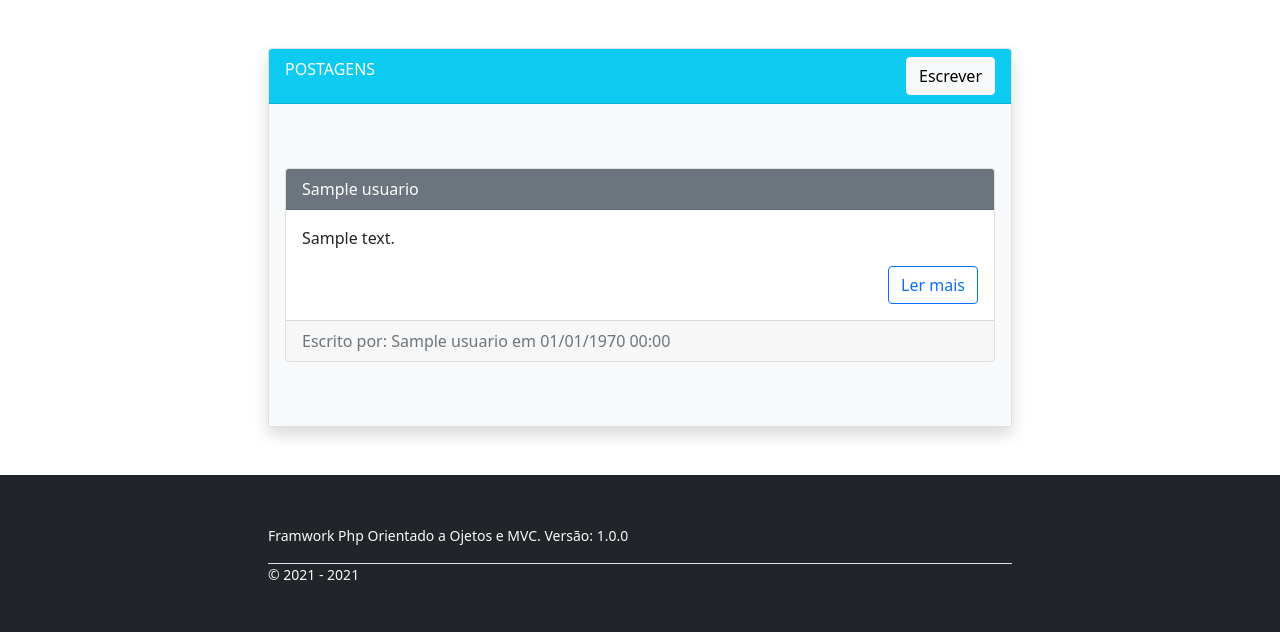
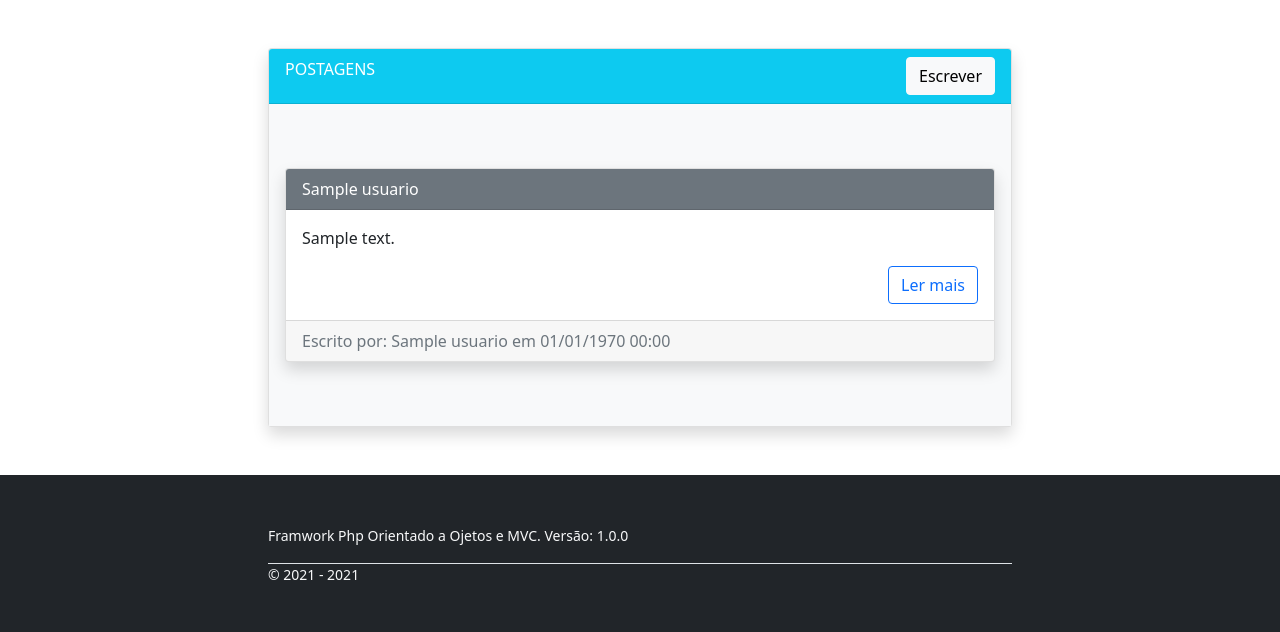
Before and after one commit to ThiagoHouse/frameworkPhp, a PHP site: page /frameworkPhp/posts in a window 1280 px wide. Shown: the part 103-735 px from the top of the page. Run offline with PHP 8.4, Linux system fonts and the light colour scheme; the visitor is signed in with stand-in values (Sample User, id 1); tables that the repository leaves empty or names only in its code hold one stand-in row (values such as "Sample post").

Commit message:
Estiliza os cards de listagem de posts

```diff
--- a/app/Views/posts/index.php
+++ b/app/Views/posts/index.php
@@ -9,7 +9,7 @@
         </div>
         <div class="card-body bg-light">
             <?php foreach ($dados['posts'] as $post) : ?>
-                <div class="card my-5">
+                <div class="card my-5 shadow">
                     <div class="card-header bg-secondary text-white font-weight-bold">
                         <?= $post->titulo ?>
                     </div>
```
